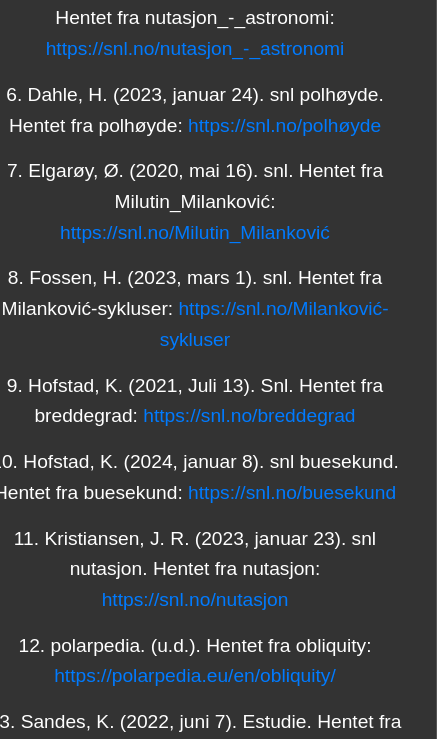
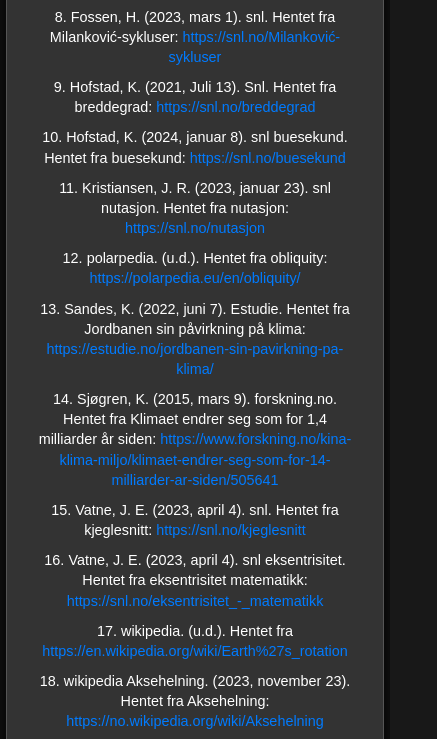
Before and after one commit to k10400/Warensardne, a website built with Vite: page page2.html in a window 390 px wide. Shown: the part 802-1541 px from the top of the page, 437 px wide, since content can reach past the window. Built offline with nearby package versions, Linux system fonts and the light colour scheme; a web font is replaced by a local one.

Commit message:
Add files via upload

```diff
--- a/page2.html
+++ b/page2.html
@@ -9,7 +9,7 @@
         /* Add custom styles here */
         .source-list {
             font-family: 'ModernTypewriter', sans-serif;
-            font-size: 1.2em; /* Larger text */
+            font-size: 1.2em; /* Larger text by default */
             line-height: 1.6; /* More space between lines */
             margin: 20px auto; /* Centered and add margin */
             padding: 0;
@@ -28,6 +28,18 @@
 
         .source-list a:hover {
             text-decoration: underline; /* Underline on hover */
+        }
+
+        /* Media query for smaller screens */
+        @media (max-width: 768px) {
+            .source-list {
+                font-size: 0.9em; /* Smaller text on phones */
+                line-height: 1.4; /* Adjust line height for smaller text */
+            }
+
+            .source-list li {
+                margin-bottom: 10px; /* Reduce space between list items */
+            }
         }
     </style>
 </head>
@@ -64,6 +76,7 @@
 <main>
     <section id="home">
         <div class="centered-section">
+
             <div class="section-content">
                 <h3 class="source-list-heading">Kildeliste</h3>
                 <ol class="source-list">
```
